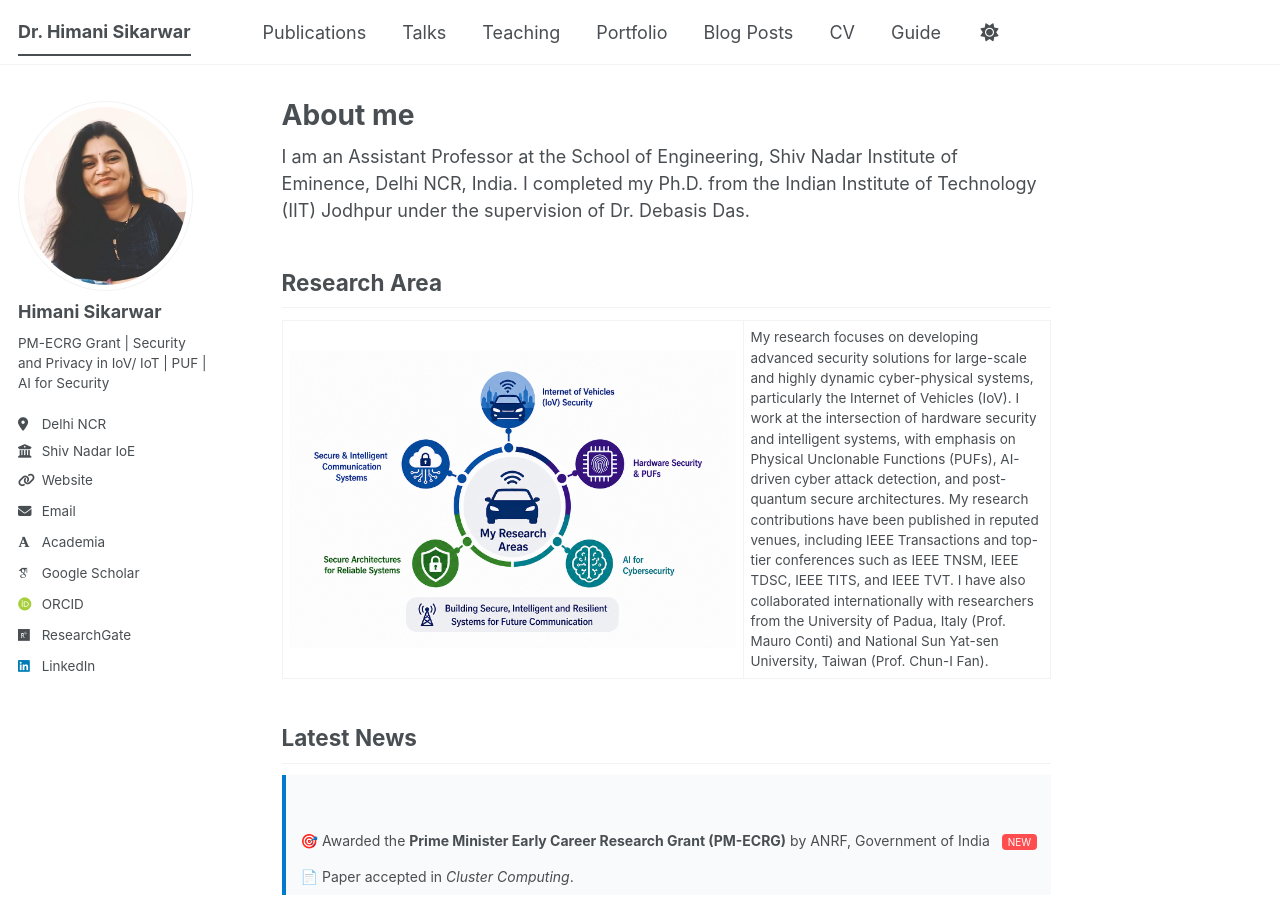
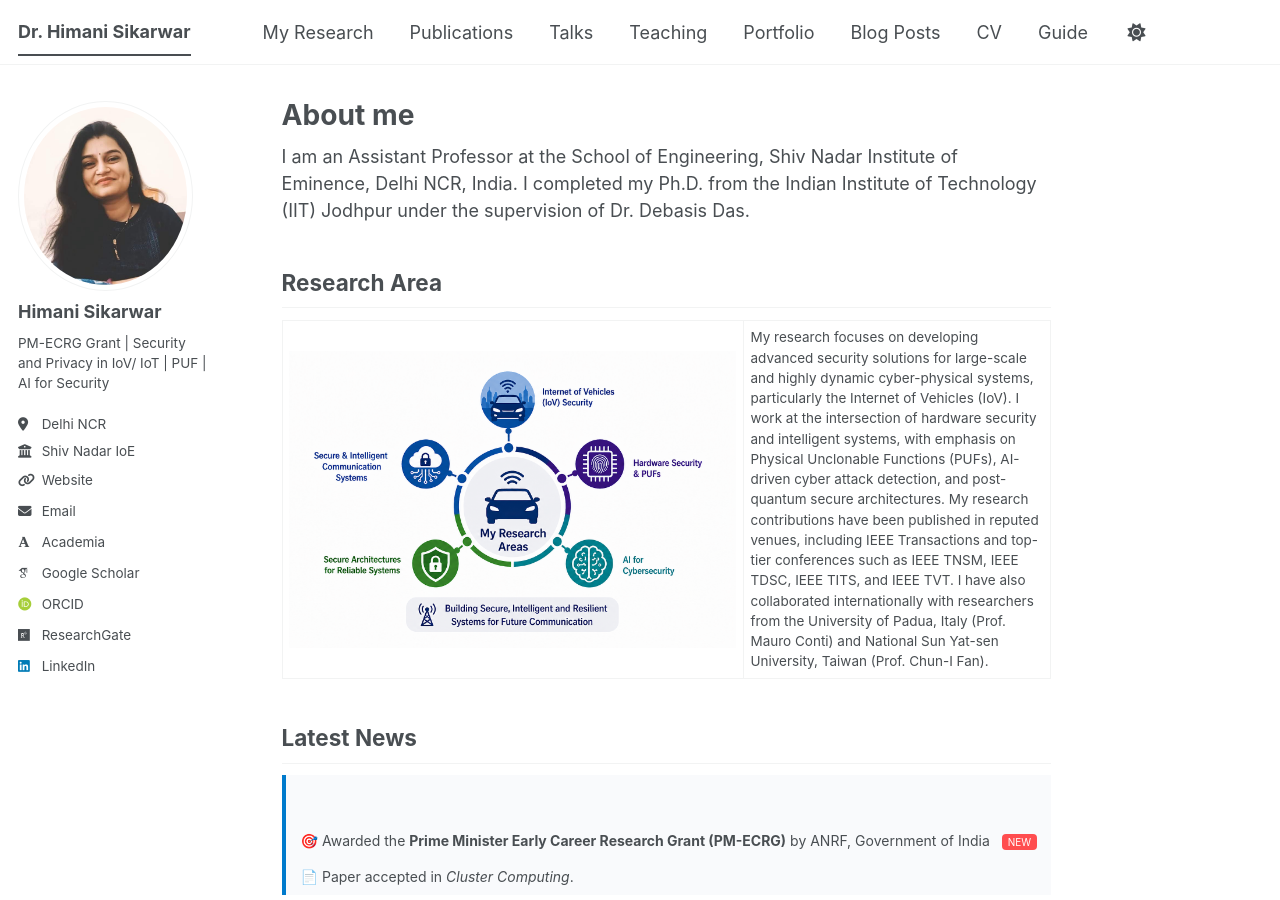
Before and after one commit to himani-sikarwar/himani.github.io, a Jekyll site: the page built from _pages/about.md, in a window 1280 px wide and 900 px high. Built offline with Jekyll 4.4.1, drawn with Linux system fonts in a browser that asks for light colours; some web fonts are replaced; a script bundle is joined from its source files by our own code; library files that are not in the unit come from our copies.

Commit message:
Update navigation.yml

```diff
--- a/_data/navigation.yml
+++ b/_data/navigation.yml
@@ -8,6 +8,9 @@
 #      Markdown formatted page while the second is generated using JSON.
 
 main:
+  - title: "My Research"
+    url: /research/
+
   - title: "Publications"
     url: /publications/
 
```
